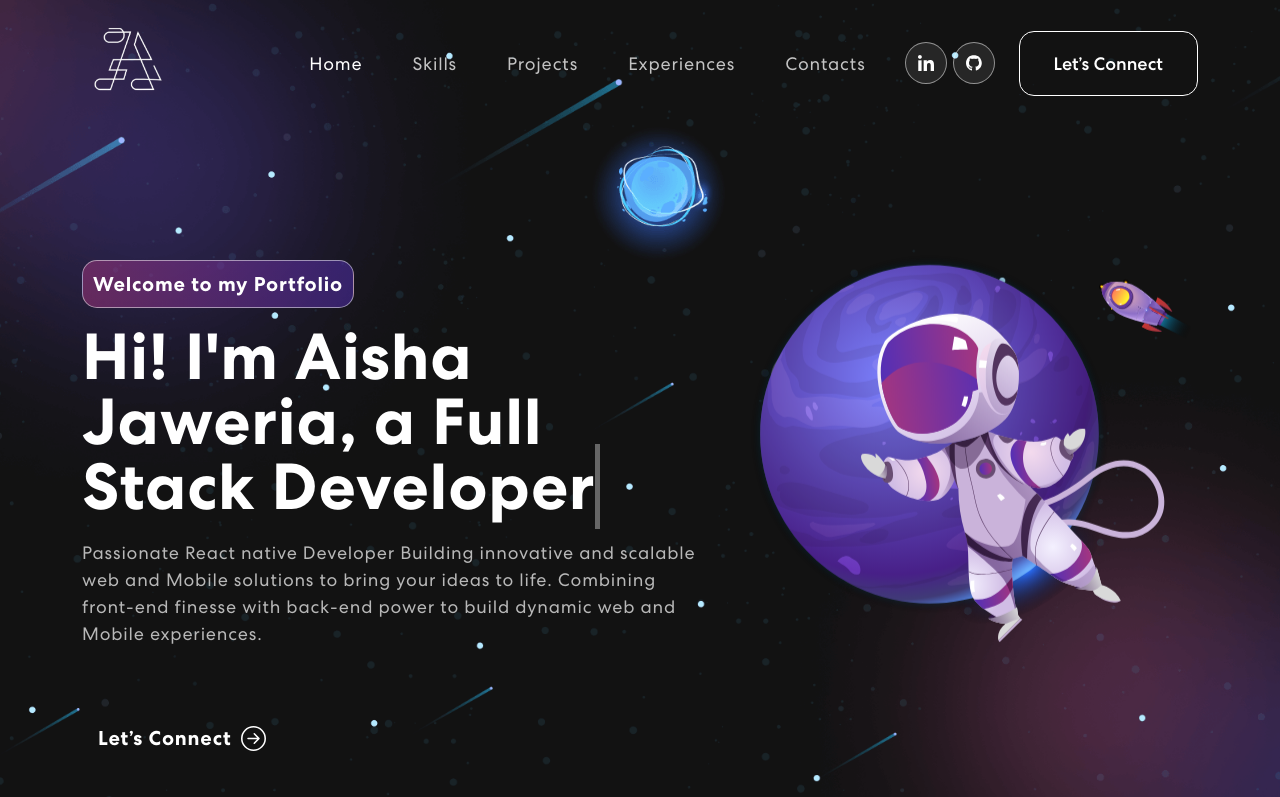
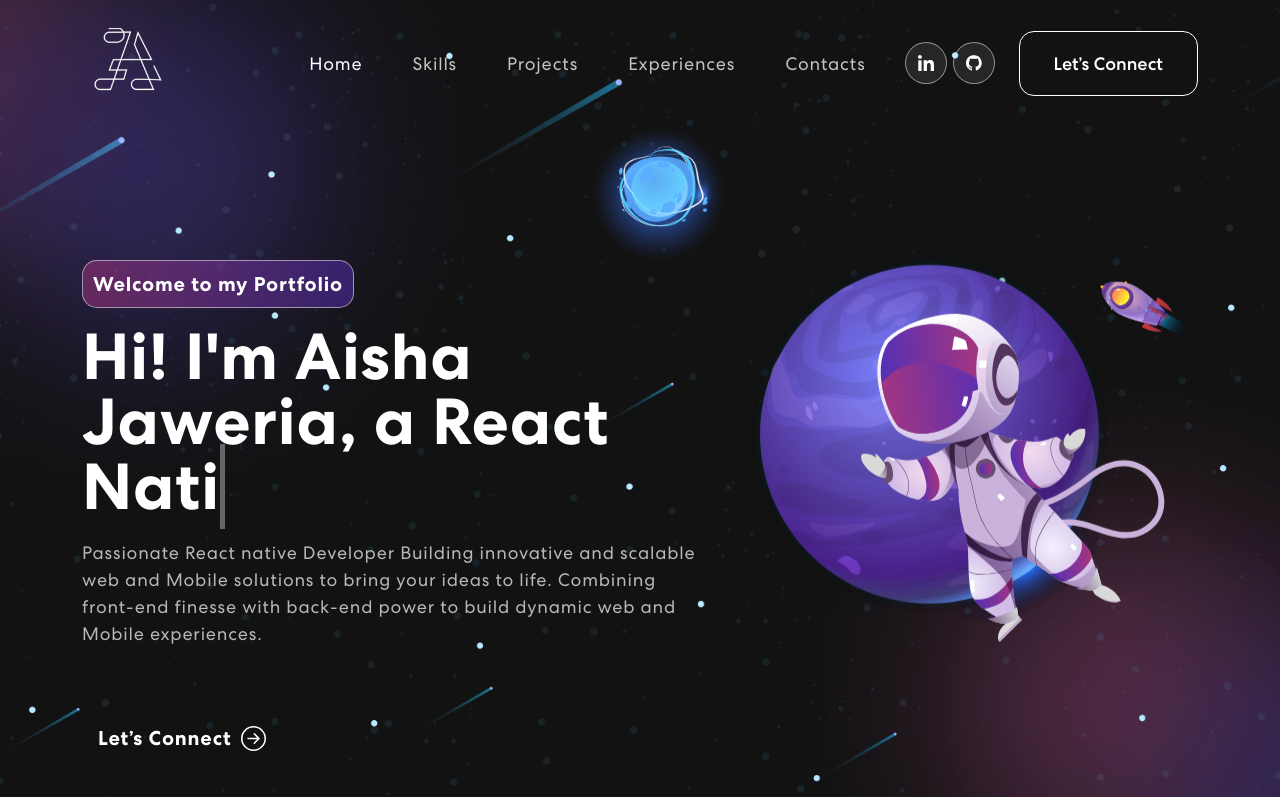
Before and after one commit to aishajaweria/AishaPortfolio, a React (Create React App) app: page / in a window 1280 px wide. Shown: the top 797 px of the page. Built offline with nearby package versions, Linux system fonts and the light colour scheme.

Commit message:
name change

```diff
--- a/src/components/Banner.js
+++ b/src/components/Banner.js
@@ -11,7 +11,7 @@ export const Banner = () => {
   const [text, setText] = useState('');
   const [delta, setDelta] = useState(300 - Math.random() * 100);
   const [index, setIndex] = useState(1);
-  const toRotate = ["Full Stack Developer", "UI/UX Designer"];
+  const toRotate = ["React Native", "Full Stack Developer"];
   const period = 2000;
 
   useEffect(() => {
```
